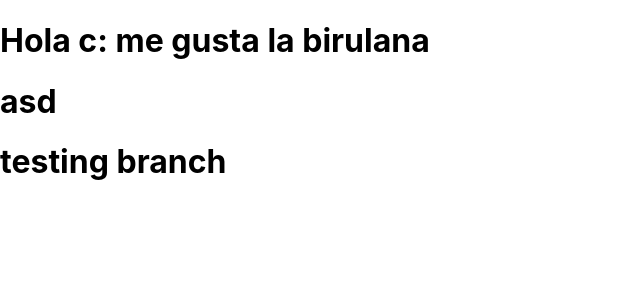
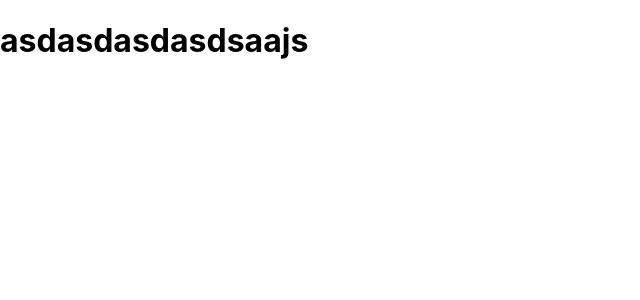
Before and after one commit to aleema95/chat-app, a React (Create React App) app: page / in a window 1280 px wide. Shown: the top 300 px of the page, without its empty margins (0-640 px from the left). Built offline with nearby package versions, Linux system fonts and the light colour scheme.

Commit message:
testeando nueva branch

```diff
--- a/src/App.js
+++ b/src/App.js
@@ -3,9 +3,7 @@ import './App.css';
 function App() {
   return (
       <div>
-        <h1>Hola c: me gusta la birulana</h1>
-        <h1>asd</h1>
-        <h1>testing branch</h1>
+        <h1> asdasdasdasdsaajs</h1>
       </div>
   );
 }
```
Also changed, not shown: 1 other file (tests, documents, lock files or other folders).
